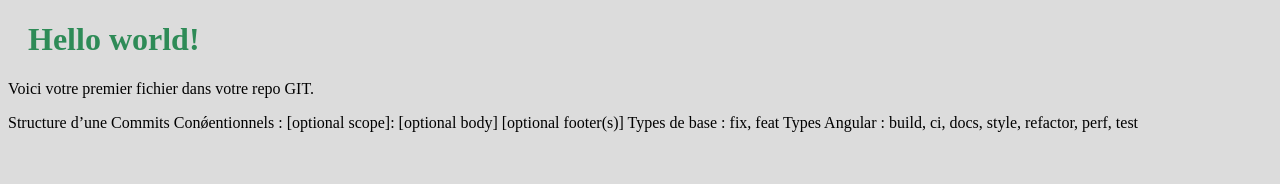
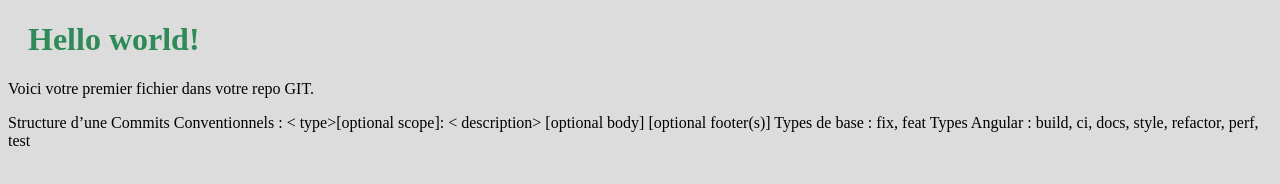
Before and after one commit to FLXwkg/hello-world, a plain HTML site: page index.html in a window 1280 px wide. Drawn offline with Linux system fonts and the light colour scheme.

Commit message:
Fix: Commits Structure text

```diff
--- a/index.html
+++ b/index.html
@@ -8,8 +8,8 @@
   <body>
     <h1>Hello world!</h1>
     <p>Voici votre premier fichier dans votre repo GIT.</p>
-    <p>Structure d’une Commits Conǿentionnels :
-        <type>[optional scope]: <description> [optional body] [optional footer(s)]
+    <p>Structure d’une Commits Conventionnels :
+        < type>[optional scope]: < description> [optional body] [optional footer(s)]
         Types de base : fix, feat
         Types Angular : build, ci, docs, style, refactor, perf, test
     </p>
```
